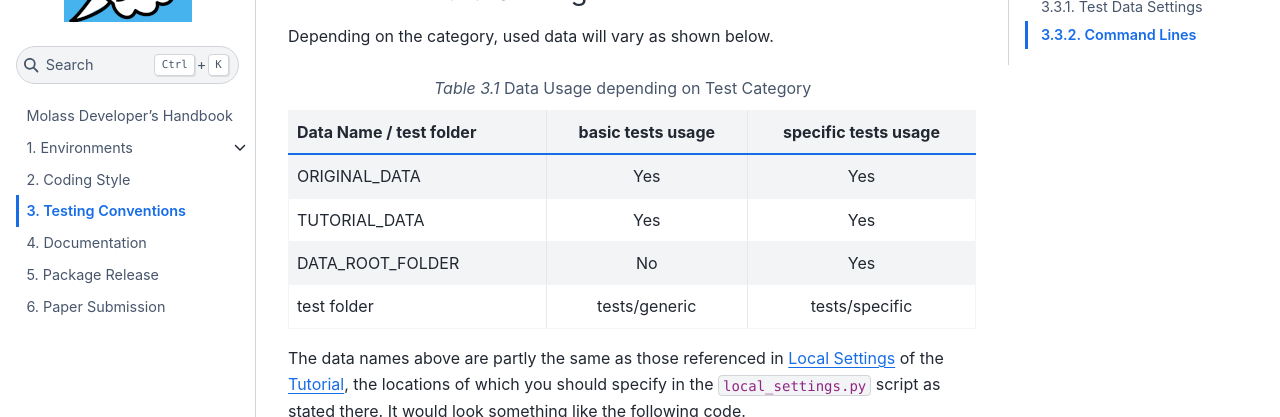
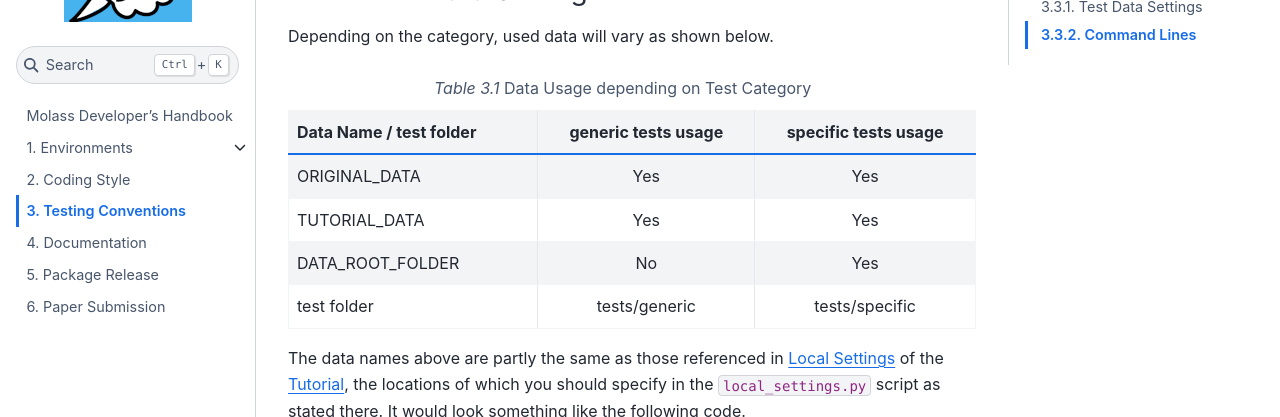
Before and after one commit to biosaxs-dev/molass-develop, a Jupyter Book: the page built from chapters/06/testing.md, in a window 1280 px wide and 900 px high, scrolled down 1190 px. Shown: the part 138-555 px from the top of the window. Built offline with Jupyter Book 1.0.4 settings and Sphinx 7.4.7 and the Sphinx Book theme 1.1.4, drawn with Linux system fonts in a browser that asks for light colours.

Commit message:
change 'basic' to 'generic'

```diff
--- a/chapters/06/testing.md
+++ b/chapters/06/testing.md
@@ -53,7 +53,7 @@ Depending on the category, used data will vary as shown below.
 :widths: auto
 :align: center
 
-| Data Name / test folder| basic tests usage | specific tests usage |
+| Data Name / test folder| generic tests usage | specific tests usage |
 | :---             |:---:|:---:|
 | ORIGINAL_DATA    | Yes | Yes |
 | TUTORIAL_DATA    | Yes | Yes |
```
